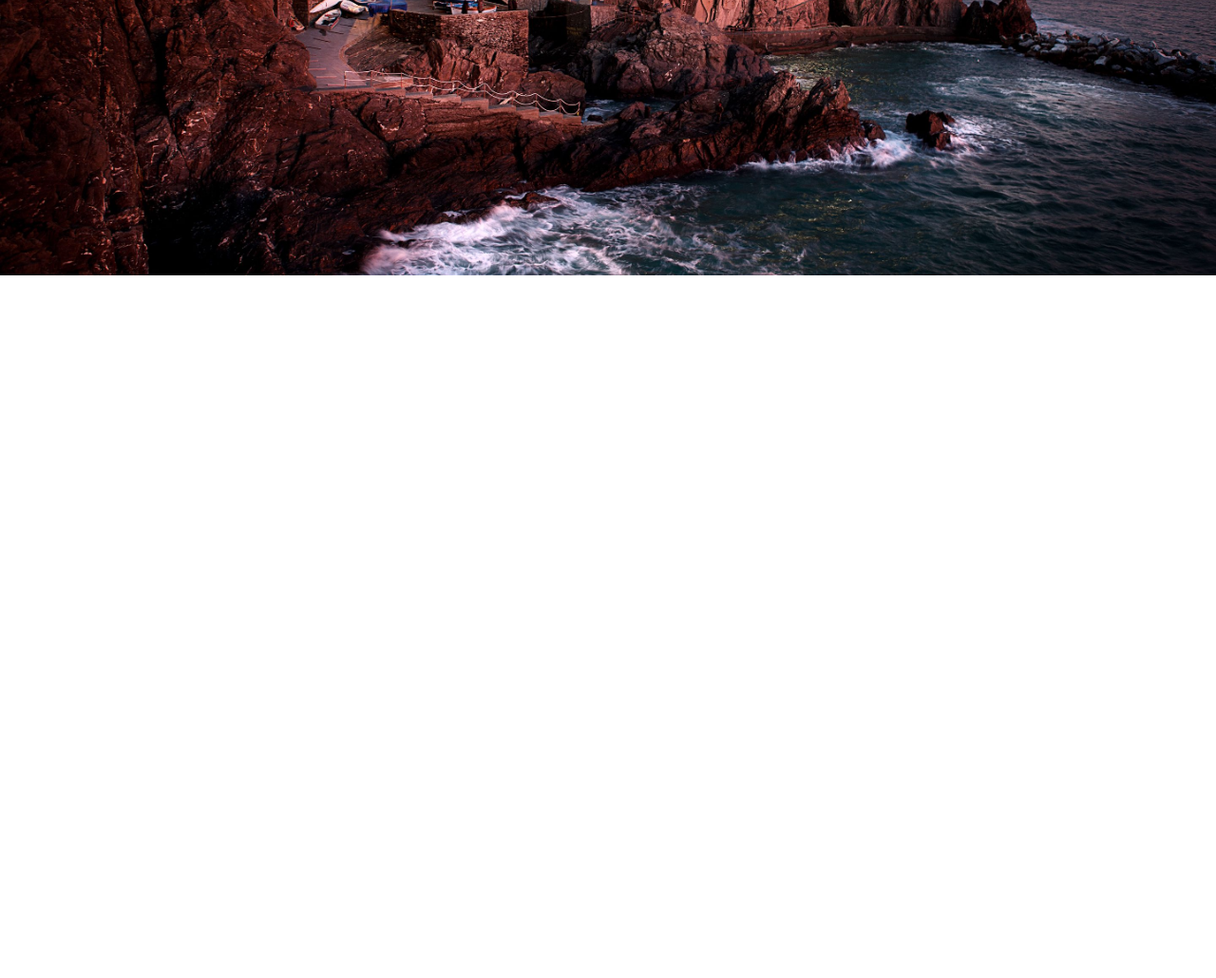
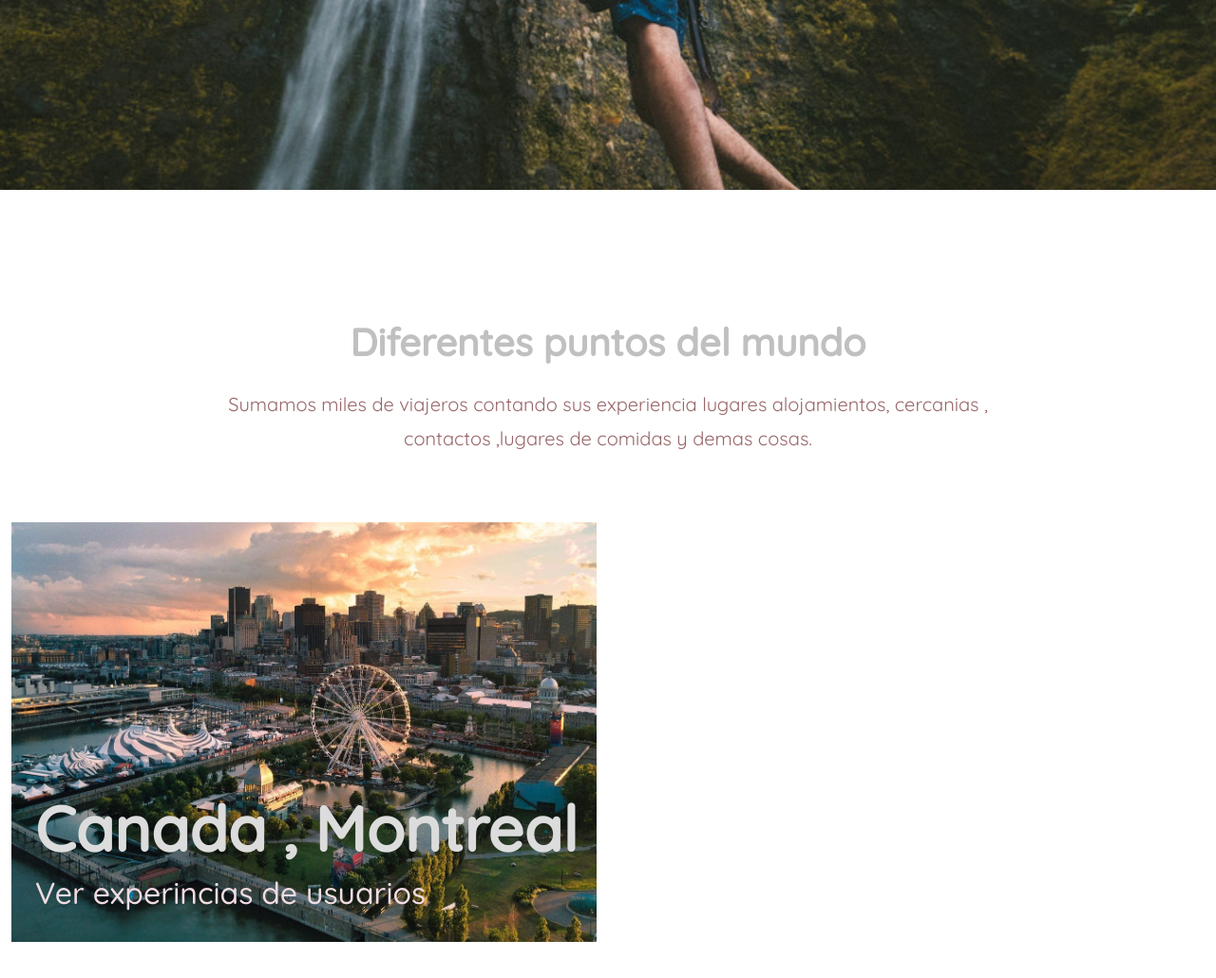
Before and after one commit to SantiContreras/Pagina-web-de-turismo, a plain HTML site: page index.html in a window 1280 px wide. Shown: the part 500-1530 px from the top of the page at 95% size. Before the commit the page ends 800 px from the top, so only its background shows below. Drawn offline with nearby package versions, Linux system fonts and the light colour scheme.

Commit message:
Se esta completando cuadros con imagenes

```diff
--- a/Assets/css/style.css
+++ b/Assets/css/style.css
@@ -2,6 +2,13 @@ body{
 
 	/*font-family: 'Heebo', sans-serif;*/
     font-family: 'Quicksand', sans-serif;
+}
+
+a {
+  text-decoration: none;
+}
+a:hover{
+	text-decoration: none;
 }
 
 .navbar{
@@ -30,11 +37,11 @@ body{
 
 #santi{
 
-	background-image: url('../img/paisaje14.jpg');
+	background-image: url('../img/paisaje11.jpg');
 	background-size: cover;
 	padding-top: 90px;
 	min-height: 700px;
-	color: #ffffff;
+	color: #125879;
 
 }
 
@@ -47,14 +54,15 @@ body{
 }
 
 .content-center p{
-	color: #aaa666;
-	font-size: 18px;
+	color: #996669;
+	font-size: 20px;
 	line-height: 1.8;
 	margin-bottom: 0;
+	font-weight: 200;
 }
 
 .content-center h1{
-	color: #F8F3FC;
+	color: #C0C0C0;
 	font-size: 40px;
 	font-weight: 600;
 	line-height: 80px;
@@ -84,8 +92,64 @@ body{
 	font-size:
 }
 
+.portafolio-detalle h1{
+	font-size: 66px;
+	font-weight: 700;
+	line-height: 80px;
+	color: #DCDCDC;
+	margin-top: 10px;
+}
 
-@media (max-width: 575.98px) { ... }
+section{
+	padding: 120px 0;
+
+}
+
+section p{
+	color: #125474;
+}
+
+.portafolio-conteiner{
+    position: relative;
+    overflow: hidden;
+    margin: 10px 0;
+    border-radius: 0px;
+}
+
+.portafolio-detalle{
+
+	position: absolute;
+	bottom: 25px;
+	left: 25px;
+	z-index: 9000;
+
+}
+
+.portafolio-detalle a{
+
+	color: #F0DCE2;
+
+}
+
+.portafolio-conteiner img{
+	-moz-transition: all 0.8s;
+	-webkit-transition: all 0.8s;
+	transition: 0.8s;
+	-webkit-transition:scale(1.2);
+
+}
+
+.portafolio-conteiner:hover img{
+
+	-moz-transform:scale(1.2);
+	-webkit-transform:scale(1.2);
+	transform:scale(1.2);
+
+}
+@media (max-width: 575.98px) {
+
+	h1{ font-size: 40px; line-height: normal; }
+}
 
 
 @media (min-width: 576px) and (max-width: 767.98px) { ... }
--- a/index.html
+++ b/index.html
@@ -17,7 +17,7 @@
     <title>Sitio web turimos</title>
   </head>
   <body>
-    <nav class="navbar navbar-expand-lg ">
+    <nav class="navbar navbar-expand-lg fixed-top">
      <div class="container ">
        <a class="navbar-brand" href="#">MundoViajero</a>
        <button class="navbar-toggler" type="button" data-toggle="collapse" data-target="#navbarNavDropdown" aria-controls="navbarNavDropdown" aria-expanded="false" aria-label="Toggle navigation">
@@ -49,8 +49,8 @@
           </li>
         </ul>
       </div>
-    </div>
-  </nav>
+        </div>
+    </nav>
   <section id="santi">
     <div class="container">
      <div class="content-center">
@@ -64,6 +64,31 @@
     </div>
   </section>
 
+  <section id="portafolio">
+    <div class="container-fluid">
+          <div class="content-center">
+              <h1> Diferentes puntos del mundo</h1>
+              <p> Sumamos miles de viajeros contando sus experiencia lugares alojamientos, cercanias , contactos ,lugares de comidas y demas cosas.</p>
+          </div>
+
+          <div class="row">
+             <div class="col-md-6">
+              <div class="portafolio-conteiner">
+                  <div class="portafolio-detalle">
+                    <h1>Canada , Montreal</h1>
+                      <a href="">
+                        <h2>Ver experincias de usuarios</h2>
+                      </a>
+
+                  </div>
+                  <img src="Assets/img/montreal.jpeg" class="img-fluid" alt="portafolio 1">
+              </div>
+            </div>
+          </div>
+    </div>
+
+  </section>
+
   <script src="https://cdn.jsdelivr.net/npm/bootstrap@5.0.0-beta2/dist/js/bootstrap.bundle.min.js" integrity="sha384-b5kHyXgcpbZJO/tY9Ul7kGkf1S0CWuKcCD38l8YkeH8z8QjE0GmW1gYU5S9FOnJ0" crossorigin="anonymous"></script>
   <script src="https://unpkg.com/ionicons@5.2.3/dist/ionicons.js"></script>
 
```
Also changed, not shown: Assets/img/montreal.jpeg (added), Assets/img/montreal2.jpg (added).
